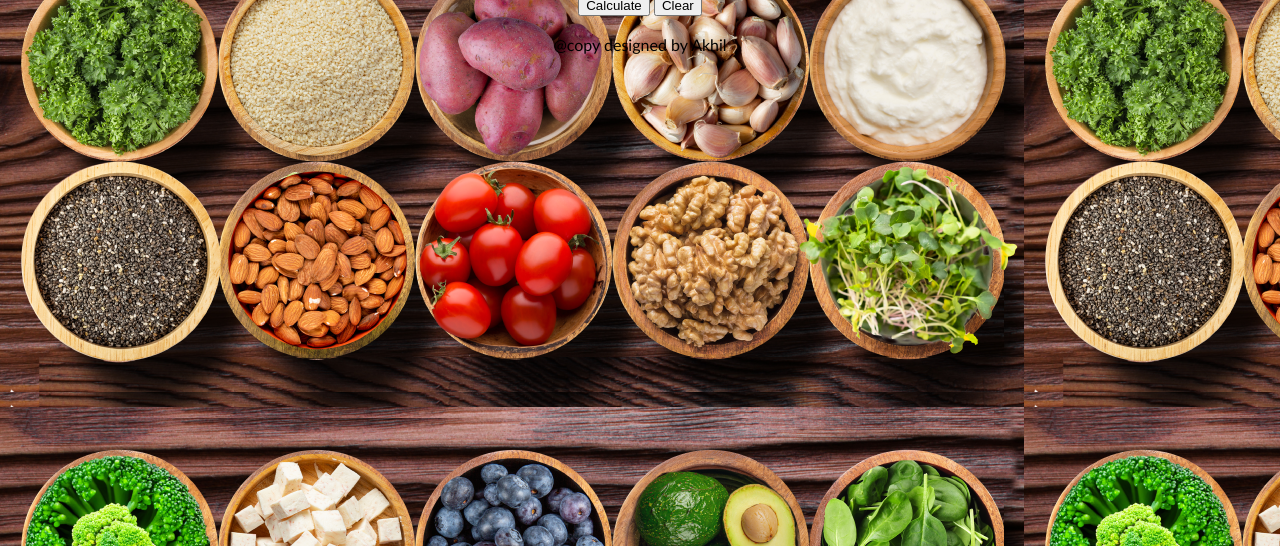
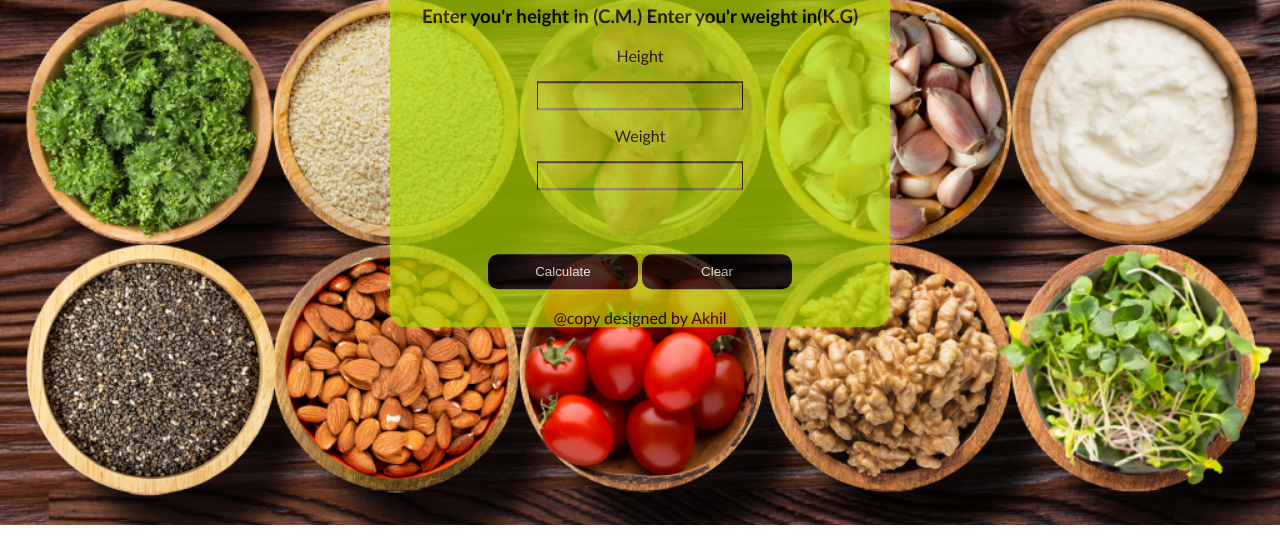
Before and after one commit to akhilprakash869/string-js, a plain HTML site: page BMI/index.html in a window 1280 px wide. Shown: the part 275-821 px from the top of the page. After the commit the page ends 800 px from the top, so only its background shows below. Drawn offline with Linux system fonts and the light colour scheme.

Commit message:
styles.css-bmi

```diff
--- a/BMI/index.html
+++ b/BMI/index.html
@@ -9,22 +9,34 @@
 </head>
 
 <body>
-    <!--heading-->
+   <div class="wrapper">
+     <!--heading-->
     <h1 class="heading">BMI calculator</h1>
     <h3> Enter you'r height in (C.M.) Enter you'r weight in(K.G)</h3>
 <!--input-->
+    <p>Height</p>
+
     <input type="number" onfocus="this.value=''" id="height">
-    <p>Height</p>
-    <input type="number" onfocus="this.value='' " id="weight">
+
     <p>Weight</p>
 
+    <input type="number" onfocus="this.value='' " id="weight">
+
+
+       <div class="loader"></div>
+<p class="output"></p>
+<p class="state"></p>
     <!--two button calculate and clear-->
-    <button id="btn" class="calculate">Calculate</button>
+    <br>
+    <br>
+     <button id="btn" class="calculate">Calculate</button>
      <button id="btn"class="clear">Clear</button>
     <!--footer -->
     <br>
     <br>
     <footer class="footer">@copy designed by Akhil</footer>
+
+   </div>
     <script src="js.js">  </script>
 </body>
 
--- a/BMI/styles.css
+++ b/BMI/styles.css
@@ -5,5 +5,71 @@ body{
     text-align: center;
     min-height: 100vh;
     background-image: url(Food.png);
-    user-select: none;
+    background-repeat: no-repeat;
+    background-size: cover;
+    background-position: center;
+
 }
+.wrapper{
+    width: 500px;
+    position: absolute;
+    top: 50%;
+    left: 50%;
+    transform: translate(-50%, -50%);
+    background-color:#aed900;
+    opacity: 0.7;
+    border-radius: 1rem;
+    padding: 50px,20px;
+    box-shadow: 20px 50px 20px color(black);
+
+}
+.input{
+    text-align: left;
+    margin-left: 120px;
+}
+#height,
+#weight{
+    color: solid black;
+    text-align: left;
+    font-size: 20px;
+    font: weight 300px;
+    outline: none;
+    background: none;
+    border-right: 1px solid black;
+    border-left: 1px solid black;
+    width: 200px;
+}
+#btn{
+
+    margin-top: 10px;
+    outline: none;
+    border: none;
+    cursor: pointer;
+    color: white;
+    background-color: black;
+    width: 150px;
+    padding: 10px;
+    border-radius: 10px;
+    box-shadow: 2px 5px 2px color black;
+
+}
+#btn:active{
+    background-color: aliceblue;
+    color: black;
+    box-shadow: 5px black;
+}
+.loader {
+display: none;
+  border: 16px solid #f3f3f3;
+  border-radius: 50%;
+  border-top: 16px solid blue;
+  border-bottom: 16px solid blue;
+  width: 120px;
+  height: 120px;
+  -webkit-animation: spin 2s linear infinite;
+  animation: spin 2s linear infinite;
+}
+@keyframes spin {
+  0% { transform: rotate(0deg); }
+  100% { transform: rotate(360deg); }
+}
```
